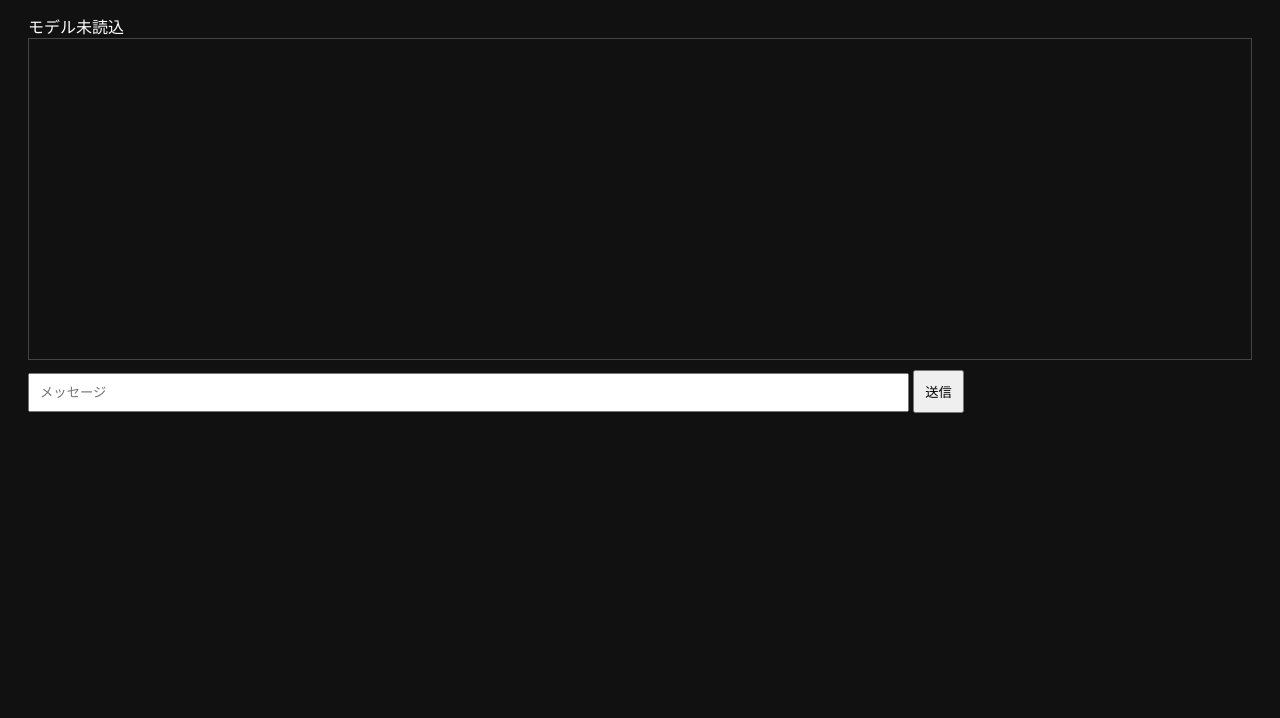
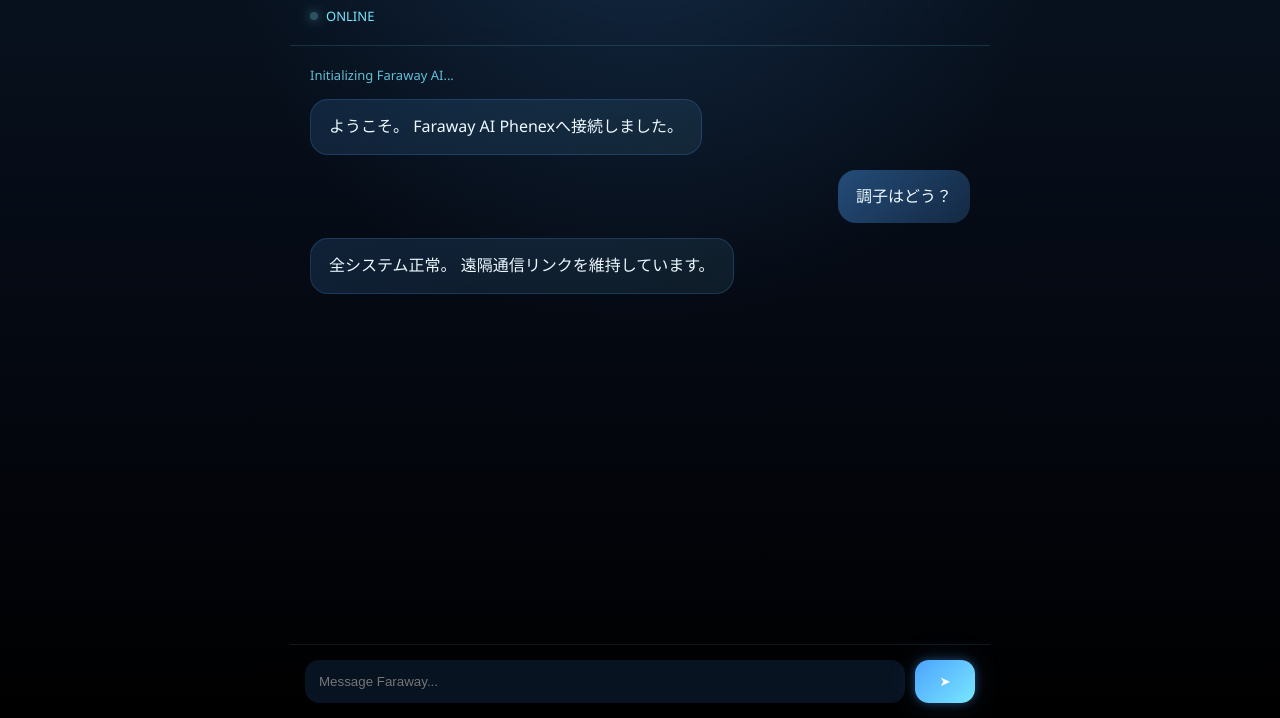
Before and after one commit to ffox211310-del/FarawayAI, a plain HTML site: page index.html in a window 1280 px wide. Shown: the part 82-800 px from the top of the page. Drawn offline with Linux system fonts and the light colour scheme.

Commit message:
index.html の更新

```diff
--- a/index.html
+++ b/index.html
@@ -3,91 +3,259 @@
 <head>
 <meta charset="UTF-8">
 <meta name="viewport" content="width=device-width, initial-scale=1.0">
-<title>Faraway Test8</title>
+
+<title>Faraway AI - Phenex</title>
 
 <style>
+
+:root{
+    --bg:#030712;
+    --panel:#081321;
+    --panel2:#10253f;
+
+    --blue:#4da3ff;
+    --cyan:#78e7ff;
+
+    --text:#eef9ff;
+    --sub:#9fb6d3;
+}
+
+*{
+    margin:0;
+    padding:0;
+    box-sizing:border-box;
+}
+
 body{
-    background:#111;
+    height:100vh;
+    background:
+    radial-gradient(circle at top,
+    rgba(77,163,255,.15),
+    transparent 40%),
+    linear-gradient(
+    180deg,
+    #081321 0%,
+    #04070f 60%,
+    #000 100%);
+
+    color:var(--text);
+    font-family:"Segoe UI",sans-serif;
+
+    display:flex;
+    justify-content:center;
+    align-items:center;
+}
+
+.app{
+    width:100%;
+    max-width:700px;
+    height:100vh;
+
+    display:flex;
+    flex-direction:column;
+}
+
+.header{
+    padding:20px;
+
+    border-bottom:1px solid rgba(120,231,255,.15);
+
+    backdrop-filter:blur(10px);
+}
+
+.logo{
+    font-size:28px;
+    font-weight:700;
+    letter-spacing:2px;
+}
+
+.version{
+    color:var(--sub);
+    font-size:12px;
+    margin-top:4px;
+}
+
+.status{
+    margin-top:10px;
+
+    display:flex;
+    align-items:center;
+    gap:8px;
+
+    color:var(--cyan);
+    font-size:13px;
+}
+
+.dot{
+    width:8px;
+    height:8px;
+
+    border-radius:50%;
+
+    background:var(--cyan);
+
+    box-shadow:
+    0 0 10px var(--cyan),
+    0 0 20px var(--cyan);
+
+    animation:pulse 2s infinite;
+}
+
+@keyframes pulse{
+    50%{
+        opacity:.3;
+    }
+}
+
+.chat{
+    flex:1;
+    overflow:auto;
+
+    padding:20px;
+
+    display:flex;
+    flex-direction:column;
+    gap:15px;
+}
+
+.message{
+    max-width:85%;
+    padding:14px 18px;
+
+    border-radius:18px;
+
+    line-height:1.6;
+}
+
+.ai{
+    background:
+    linear-gradient(
+    135deg,
+    rgba(77,163,255,.15),
+    rgba(120,231,255,.08));
+
+    border:1px solid rgba(77,163,255,.2);
+
+    align-self:flex-start;
+}
+
+.user{
+    background:
+    linear-gradient(
+    135deg,
+    rgba(77,163,255,.4),
+    rgba(77,163,255,.2));
+
+    align-self:flex-end;
+}
+
+.input-area{
+    padding:15px;
+
+    display:flex;
+    gap:10px;
+
+    border-top:
+    1px solid rgba(120,231,255,.1);
+}
+
+input{
+    flex:1;
+
+    padding:14px;
+
+    border:none;
+    outline:none;
+
     color:white;
-    font-family:sans-serif;
-    padding:20px;
+
+    background:var(--panel);
+
+    border-radius:14px;
 }
-#chat{
-    border:1px solid #444;
-    height:300px;
-    overflow-y:auto;
-    padding:10px;
-    margin-bottom:10px;
+
+button{
+    width:60px;
+
+    border:none;
+
+    border-radius:14px;
+
+    color:white;
+
+    cursor:pointer;
+
+    background:
+    linear-gradient(
+    135deg,
+    var(--blue),
+    var(--cyan));
+
+    box-shadow:
+    0 0 10px rgba(77,163,255,.4),
+    0 0 30px rgba(77,163,255,.15);
 }
-input{
-    width:70%;
-    padding:10px;
+
+button:hover{
+    transform:translateY(-2px);
 }
-button{
-    padding:10px;
+
+.boot{
+    color:var(--cyan);
+    font-size:13px;
+    opacity:.8;
 }
+
 </style>
 </head>
 <body>
 
-<h2>Faraway AI Test</h2>
+<div class="app">
 
-<div id="status">モデル未読込</div>
+    <div class="header">
+        <div class="logo">FARAWAY</div>
 
-<div id="chat"></div>
+        <div class="version">
+            Phenex v0.1
+        </div>
 
-<input id="prompt" placeholder="メッセージ">
-<button id="send">送信</button>
+        <div class="status">
+            <div class="dot"></div>
+            ONLINE
+        </div>
+    </div>
 
-<script type="module">
+    <div class="chat">
 
-    import * as webllm from "https://esm.run/@mlc-ai/web-llm";
+        <div class="boot">
+            Initializing Faraway AI...
+        </div>
 
-    console.log(
-  webllm.prebuiltAppConfig?.model_list
-);
-    console.log("webllm=", webllm);
-console.log("keys=", Object.keys(webllm));
+        <div class="message ai">
+            ようこそ。
+            Faraway AI Phenexへ接続しました。
+        </div>
 
-const status = document.getElementById("status");
-const chat = document.getElementById("chat");
+        <div class="message user">
+            調子はどう？
+        </div>
 
-status.textContent = "モデル読み込み中...";
+        <div class="message ai">
+            全システム正常。
+            遠隔通信リンクを維持しています。
+        </div>
 
-const engine = await webllm.CreateMLCEngine(
-  "TinyLlama-1.1B-Chat-v1.0-q4f16_1-MLC-1k"
-);
+    </div>
 
-status.textContent = "準備完了";
+    <div class="input-area">
+        <input
+        type="text"
+        placeholder="Message Faraway..."
+        >
+        <button>➤</button>
+    </div>
 
-document.getElementById("send").onclick = async () => {
-
-    const text =
-        document.getElementById("prompt").value;
-
-    if(!text) return;
-
-    chat.innerHTML += `<p><b>あなた:</b> ${text}</p>`;
-
-    const response =
-        await engine.chat.completions.create({
-            messages:[
-                {
-                    role:"user",
-                    content:text
-                }
-            ]
-        });
-
-    const reply =
-        response.choices[0].message.content;
-
-    chat.innerHTML += `<p><b>Faraway:</b> ${reply}</p>`;
-
-    chat.scrollTop = chat.scrollHeight;
-};
-
-</script>
+</div>
 
 </body>
 </html>
```
